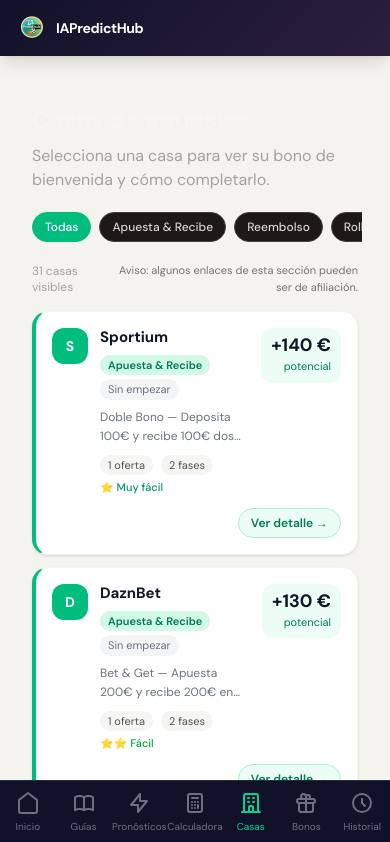
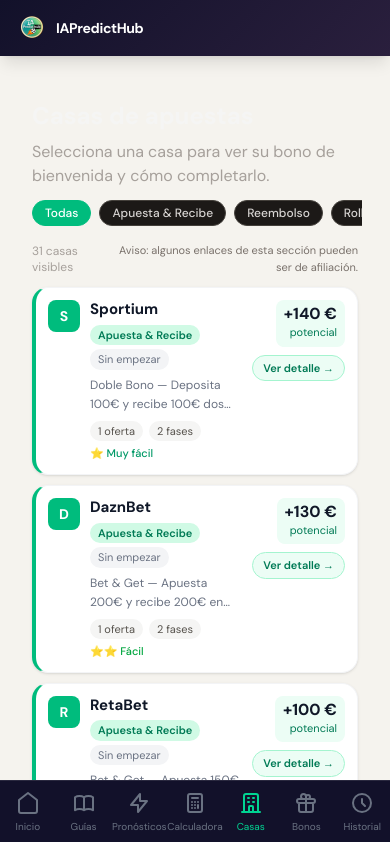
Before and after one commit to eloylt13/matched-betting-app, a Next.js app: page /casas in a window 390 px wide. Shown: the top 842 px of the page. Built offline with nearby package versions, Linux system fonts and the light colour scheme; a web font is replaced by a local one.

Commit message:
refactor: compact casas mobile cards

```diff
--- a/app/casas/CasasClient.tsx
+++ b/app/casas/CasasClient.tsx
@@ -30,15 +30,15 @@ export default function CasasPage() {
     )
 
     return (
-        <main className="max-w-5xl mx-auto px-4 py-6 sm:py-8">
+        <main className="max-w-5xl mx-auto px-4 py-5 sm:py-8">
             <h1 className="text-2xl font-bold text-stone-100 mb-2">
                 Casas de apuestas
             </h1>
-            <p className="text-stone-400 mb-5 sm:mb-6">
+            <p className="text-stone-400 mb-3 sm:mb-6">
                 Selecciona una casa para ver su bono de bienvenida y cómo completarlo.
             </p>
 
-            <div className="mb-4 sm:mb-5">
+            <div className="mb-3 sm:mb-5">
                 <div className="flex gap-2 overflow-x-auto pb-1 -mx-1 px-1 [scrollbar-width:none]">
                     {FILTERS.map((filter) => {
                         const isActive = filter.key === activeFilter
@@ -48,7 +48,7 @@ export default function CasasPage() {
                                 key={filter.key}
                                 type="button"
                                 onClick={() => setActiveFilter(filter.key)}
-                                className={`shrink-0 rounded-full border px-3 py-1.5 text-xs sm:text-sm font-medium transition-colors ${isActive
+                                className={`shrink-0 rounded-full border px-3 py-1 text-xs sm:text-sm font-medium transition-colors ${isActive
                                     ? "border-emerald-500 bg-emerald-500 text-white"
                                     : "border-stone-700 bg-stone-900 text-stone-300 hover:border-stone-500 hover:text-stone-100"
                                     }`}
@@ -60,7 +60,7 @@ export default function CasasPage() {
                 </div>
             </div>
 
-            <div className="flex items-center justify-between gap-3 mb-4 sm:mb-5">
+            <div className="flex items-center justify-between gap-2 mb-3 sm:mb-5">
                 <p className="text-xs sm:text-sm text-stone-400">
                     {filteredCasas.length} casa{filteredCasas.length !== 1 ? "s" : ""} visible{filteredCasas.length !== 1 ? "s" : ""}
                 </p>
@@ -69,7 +69,7 @@ export default function CasasPage() {
                 </p>
             </div>
 
-            <div className="grid grid-cols-1 sm:grid-cols-2 lg:grid-cols-3 gap-3 sm:gap-4">
+            <div className="grid grid-cols-1 sm:grid-cols-2 lg:grid-cols-3 gap-2.5 sm:gap-4">
                 {filteredCasas.map((casa) => (
                     <CasaCard key={casa.id} casa={casa} />
                 ))}
--- a/components/casas/CasaCard.tsx
+++ b/components/casas/CasaCard.tsx
@@ -64,13 +64,13 @@ export function CasaCard({ casa, estado }: Props) {
       href={`/casas/${casa.id}`}
       className={`block bg-white rounded-2xl shadow-sm border border-gray-100 ${style.border} overflow-hidden hover:shadow-md transition-all group ${completada ? 'opacity-60' : ''}`}
     >
-      <div className="p-4 sm:p-5">
+      <div className="p-3 sm:p-5">
         {/* Header */}
-        <div className="flex items-start justify-between gap-3">
-          <div className="flex items-start gap-3 min-w-0">
+        <div className="flex items-start justify-between gap-2.5 sm:gap-3">
+          <div className="flex items-start gap-2.5 sm:gap-3 min-w-0 flex-1">
             {/* Avatar */}
             <div
-              className={`w-9 h-9 sm:w-10 sm:h-10 rounded-xl flex items-center justify-center font-bold text-white text-sm shrink-0
+              className={`w-8 h-8 sm:w-10 sm:h-10 rounded-lg sm:rounded-xl flex items-center justify-center font-bold text-white text-sm shrink-0
                 ${style.dot === 'bg-emerald-500' ? 'bg-emerald-500'
                   : style.dot === 'bg-blue-400' ? 'bg-blue-500'
                     : style.dot === 'bg-amber-400' ? 'bg-amber-500'
@@ -78,8 +78,8 @@ export function CasaCard({ casa, estado }: Props) {
             >
               {casa.nombre[0]}
             </div>
-            <div className="min-w-0">
-              <div className="flex items-start gap-2 flex-wrap">
+            <div className="min-w-0 flex-1">
+              <div className="flex items-start gap-1.5 sm:gap-2 flex-wrap pr-1 sm:pr-0">
                 <h3 className="font-bold text-gray-900 text-[15px] sm:text-base leading-tight">{casa.nombre}</h3>
                 <span className={`text-[11px] px-2 py-0.5 rounded-full font-semibold ${style.badge}`}>
                   {style.label}
@@ -94,10 +94,10 @@ export function CasaCard({ casa, estado }: Props) {
                   <span className="text-[11px] bg-gray-100 text-gray-500 px-2 py-0.5 rounded-full">Sin empezar</span>
                 )}
               </div>
-              <p className="text-xs text-gray-500 mt-2 line-clamp-2 sm:line-clamp-2 leading-relaxed">
+              <p className="text-xs text-gray-500 mt-1.5 sm:mt-2 line-clamp-2 sm:line-clamp-2 leading-relaxed">
                 {casa.descripcionBreve}
               </p>
-              <div className="flex sm:hidden items-center gap-x-2 gap-y-1 mt-2 text-[11px] text-stone-400 flex-wrap">
+              <div className="flex sm:hidden items-center gap-x-1.5 gap-y-1 mt-1.5 text-[11px] text-stone-400 flex-wrap">
                 <span className="rounded-full bg-stone-100 px-2 py-0.5 text-stone-600">
                   {casa.promos.length} oferta{casa.promos.length !== 1 ? 's' : ''}
                 </span>
@@ -112,14 +112,22 @@ export function CasaCard({ casa, estado }: Props) {
           </div>
 
           {/* Beneficio */}
-          <div className="text-right shrink-0 rounded-xl bg-emerald-50 px-2.5 py-2 sm:bg-transparent sm:px-0 sm:py-0">
-            <p className="text-lg sm:text-lg font-bold text-gray-900 leading-none">+{casa.beneficioPotencial} €</p>
-            <p className="text-[11px] text-emerald-700 sm:text-xs sm:text-gray-400 mt-1">potencial</p>
+          <div className="flex shrink-0 flex-col items-end gap-2 sm:gap-0">
+            <div className="text-right rounded-lg sm:rounded-xl bg-emerald-50 px-2 py-1.5 sm:bg-transparent sm:px-0 sm:py-0">
+              <p className="text-base sm:text-lg font-bold text-gray-900 leading-none">+{casa.beneficioPotencial} €</p>
+              <p className="text-[11px] text-emerald-700 sm:text-xs sm:text-gray-400 mt-0.5 sm:mt-1">potencial</p>
+            </div>
+
+            <span
+              className="inline-flex sm:hidden items-center rounded-full border border-emerald-200 bg-emerald-50 px-2.5 py-1 text-[11px] font-semibold text-emerald-700 transition-all group-hover:border-emerald-300 group-hover:bg-emerald-100 group-hover:translate-x-0.5"
+            >
+              Ver detalle →
+            </span>
           </div>
         </div>
 
         {/* Footer */}
-        <div className="flex items-center justify-between gap-3 mt-3 sm:mt-4">
+        <div className="hidden sm:flex items-center justify-between gap-3 mt-4">
           <div className="hidden sm:flex items-center gap-2.5 text-xs text-gray-400 flex-wrap">
             <span>{casa.promos.length} oferta{casa.promos.length !== 1 ? 's' : ''}</span>
             <span>·</span>
```
